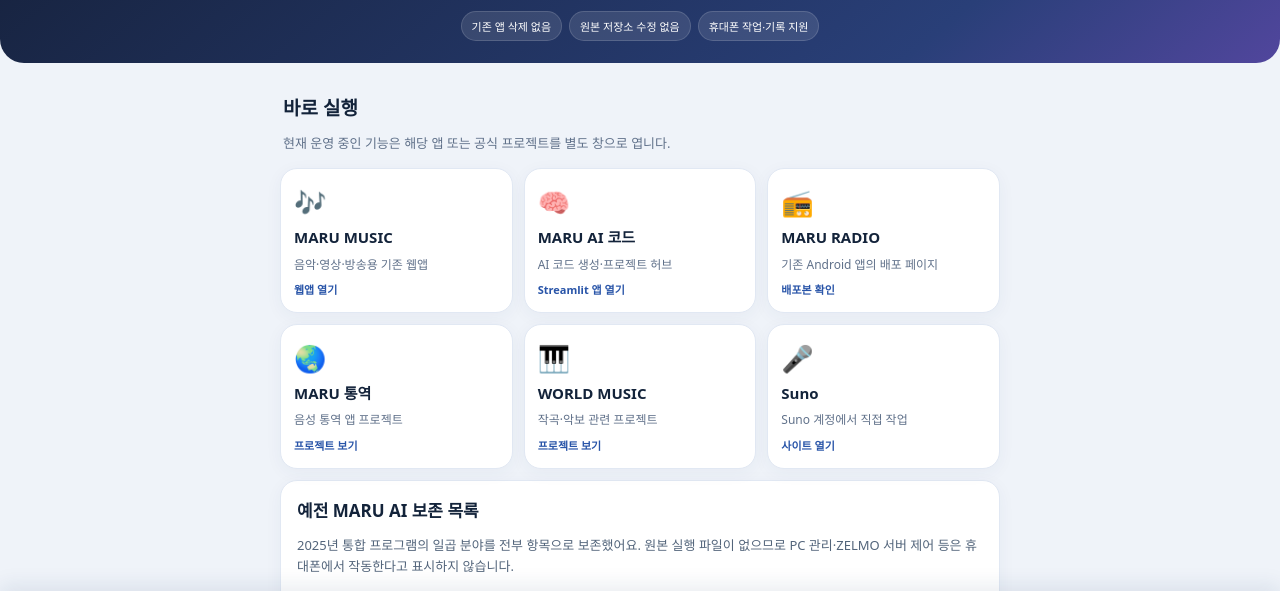
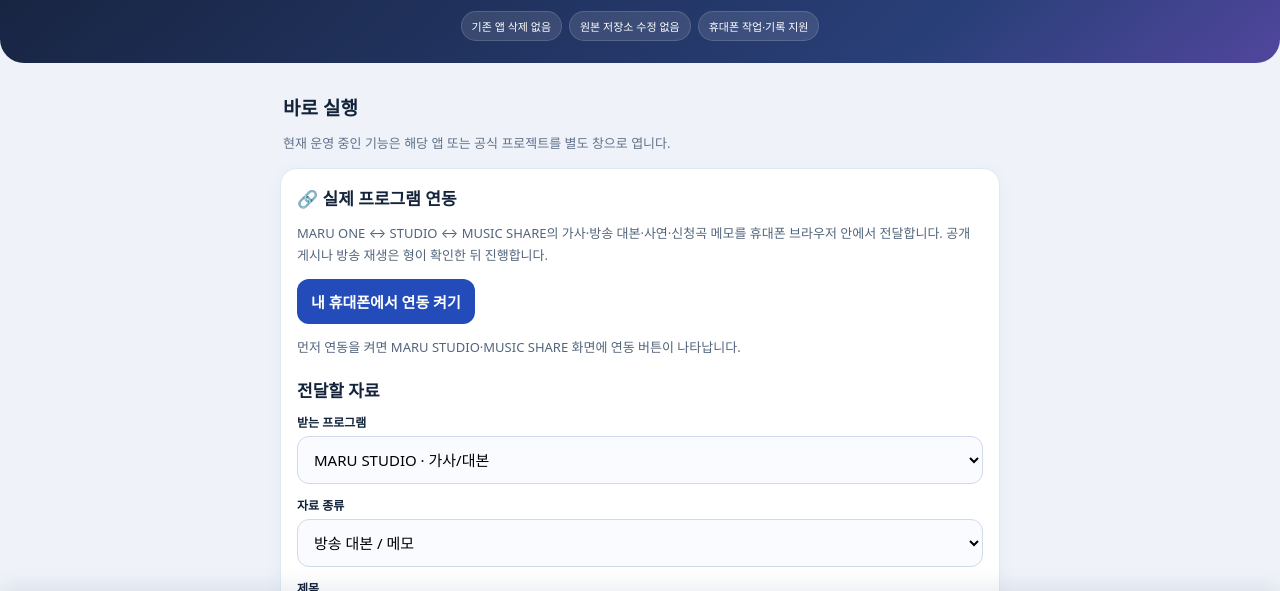
Before and after one commit to skytins3-png/maru-ai-song-studio, a plain HTML site: page mobile-hub/index.html in a window 1280 px wide. Shown: the part 136-727 px from the top of the page. Drawn offline with Linux system fonts and the light colour scheme.

Commit message:
Wire MARU ONE hub to shared local inbox and Android audio sharing

```diff
--- a/mobile-hub/index.html
+++ b/mobile-hub/index.html
@@ -123,5 +123,6 @@ renderTasks();
 if("serviceWorker" in navigator && location.protocol==="https:"){navigator.serviceWorker.register("./sw.js").catch(function(){})}
 })();
 </script>
+<script src="./hub-sync.js?v=1" defer></script>
 </body>
 </html>
```
